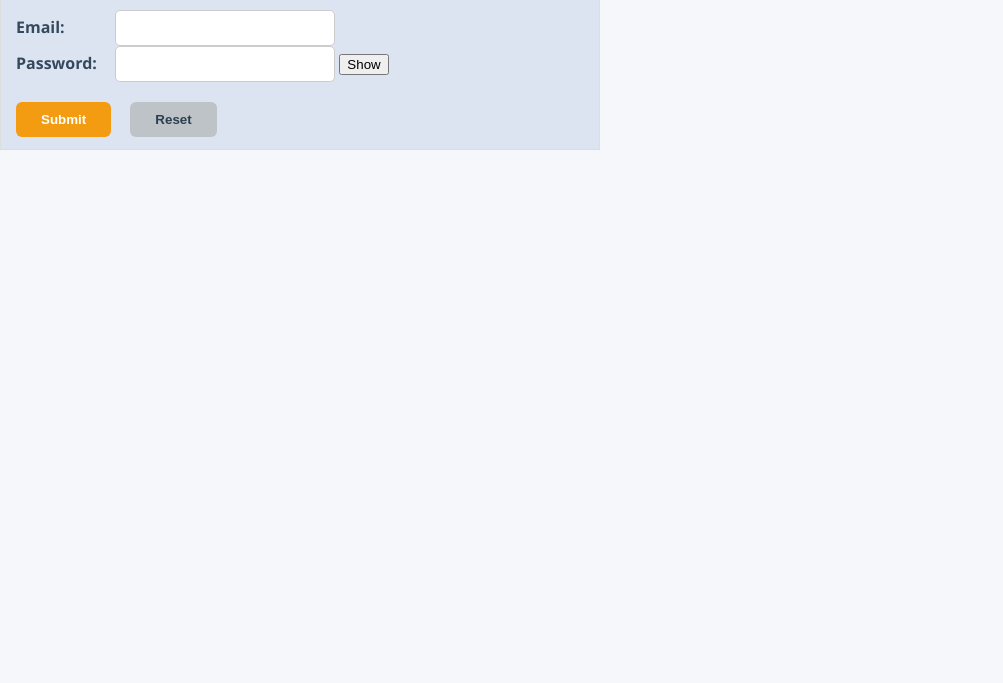
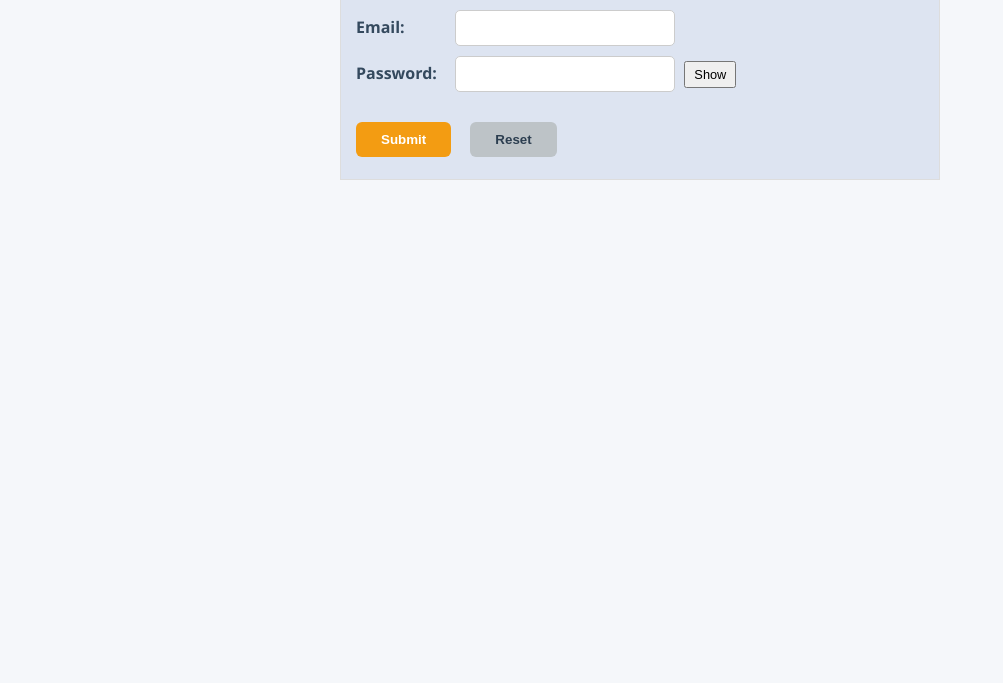
Before and after one commit to Athira132/WTANExp3, a plain HTML site: page login.html in a window 1280 px wide. Shown: the part 117-800 px from the top of the page, without its empty margins (0-1003 px from the left). Drawn offline with Linux system fonts and the light colour scheme.

Commit message:
Update stylee.css

```diff
--- a/stylee.css
+++ b/stylee.css
@@ -101,6 +101,25 @@ body {
 .login-form{
      background-color:#dde4f1 ;
 }
+.toggle-btn {
+            margin-left: 5px;
+            padding: 4px 8px;
+            font-size: 0.8em;
+            cursor: pointer;
+        }
+
+.message {
+            text-align: center;
+            margin-top: 10px;
+            font-weight: bold;
+        }
+.login-table {
+       margin: 50px auto;
+        }
+
+.login-form div {
+            margin-bottom: 10px;
+        }
 .login-table {
   border-collapse: collapse;
   width: 100%;
@@ -417,5 +436,4 @@ body {
 .error {
   color: red;
   font-weight: bold;
-
 }
```
